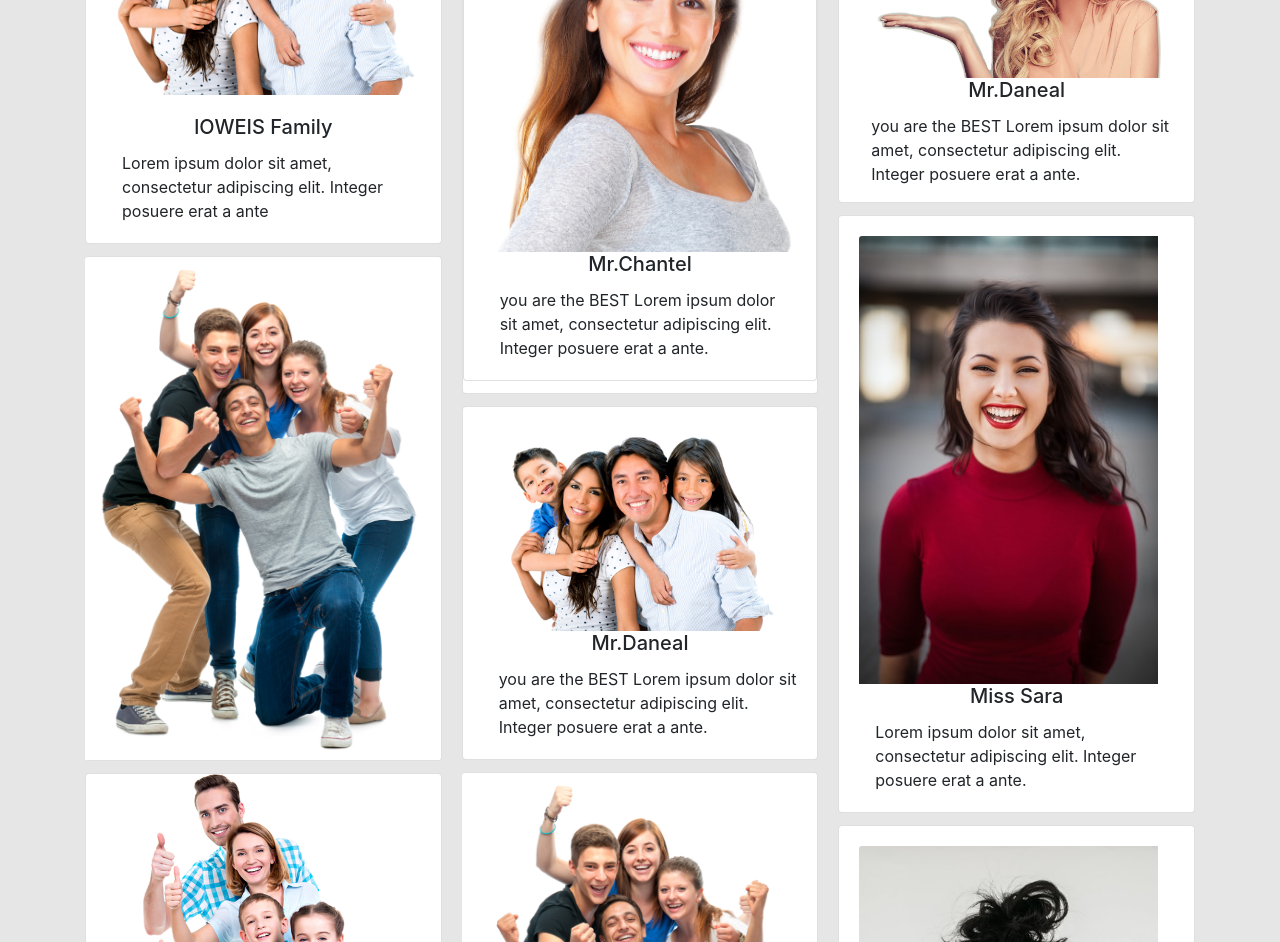
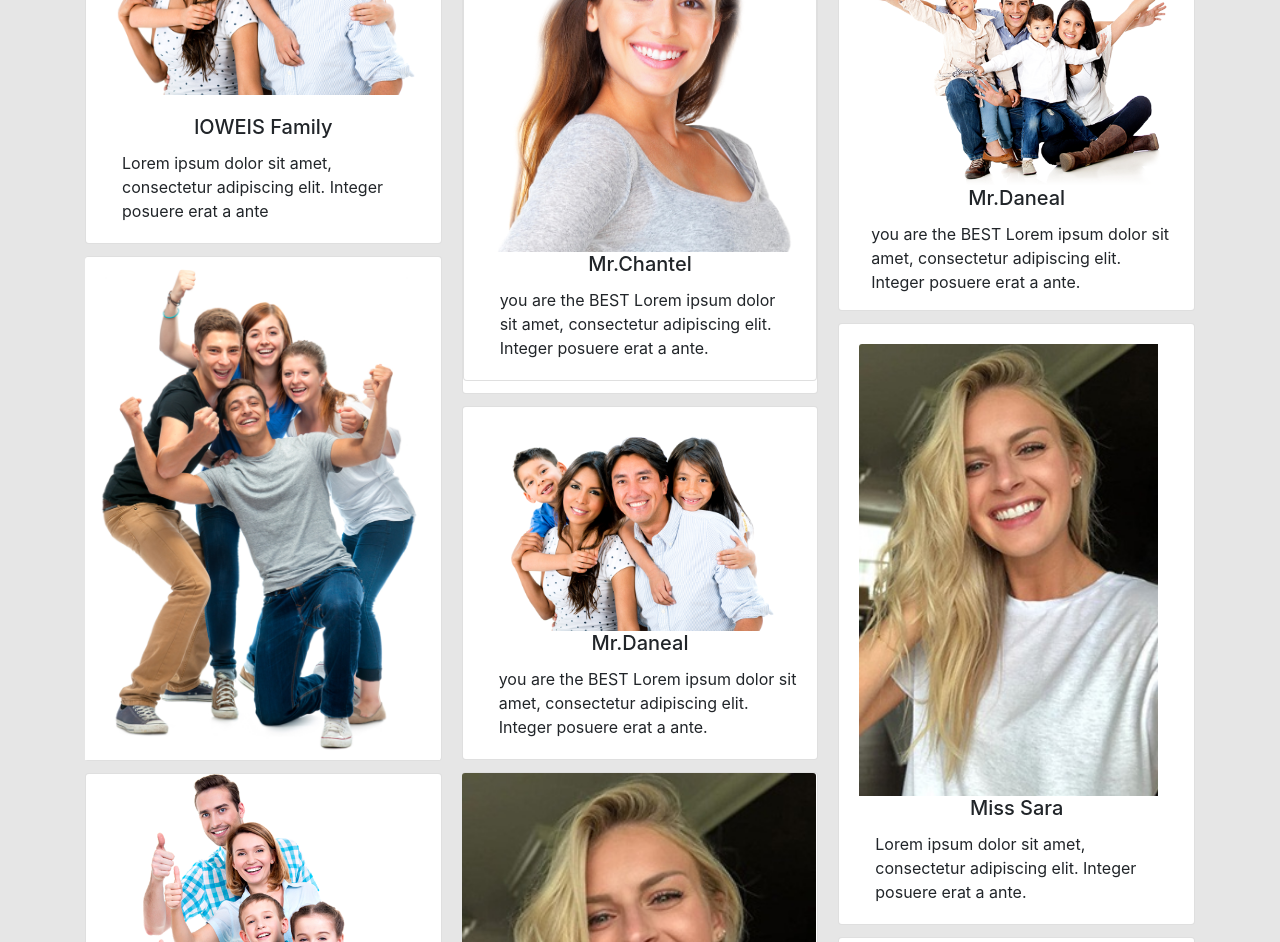
Before and after one commit to Maramahmad93/Perfect-smile-dental-website-, a plain HTML site: page index.html in a window 1280 px wide. Shown: the part 5545-6487 px from the top of the page. Drawn offline with nearby package versions, Linux system fonts and the light colour scheme; a web font is replaced by a local one.

Commit message:
delete and rename some images

```diff
--- a/index.html
+++ b/index.html
@@ -580,16 +580,16 @@
                                       <p class="card-text text-left pl-3" >you are  the BEST Lorem ipsum dolor sit amet, consectetur adipiscing elit. Integer posuere erat a ante.</p> </div>
                                     </div>
                                     <div class="card">
-                                      <img src="imgs/p3.png" class="card-img-top" style="margin-left: -1px" >
+                                      <img src="imgs/ptnt.jpg" class="card-img-top" style="margin-left: -1px" >
                                     </div>
                                     <div class="card p-3 text-right">
-                                     <img src="imgs/p4.png" class="card-img-top" >
+                                     <img src="imgs/new-4.png" class="card-img-top" >
                                      <h5 class="card-title text-center">Mr.Daneal </h5>
                                      <p class="card-text text-left pl-3">you are  the BEST Lorem ipsum dolor sit amet, consectetur adipiscing elit. Integer posuere erat a ante.</p>
                                    </div>
                                    <div class="card">
                                     <div class="card-body">
-                                     <img src="imgs/p1.jpg" class="card-img-top pr-3" >
+                                     <img src="imgs/ptnt.jpg" class="card-img-top pr-3" >
                                      <h5 class="card-title text-center">Miss Sara</h5>
                                      <p class="card-text pl-3">Lorem ipsum dolor sit amet, consectetur adipiscing elit. Integer posuere erat a ante.</p>
                                    </div>
```
Also changed, not shown: imgs/new-1.png (deleted), imgs/ptnt.jpg (renamed from imgs/P3.jpg), imgs/water.jpg (deleted).
